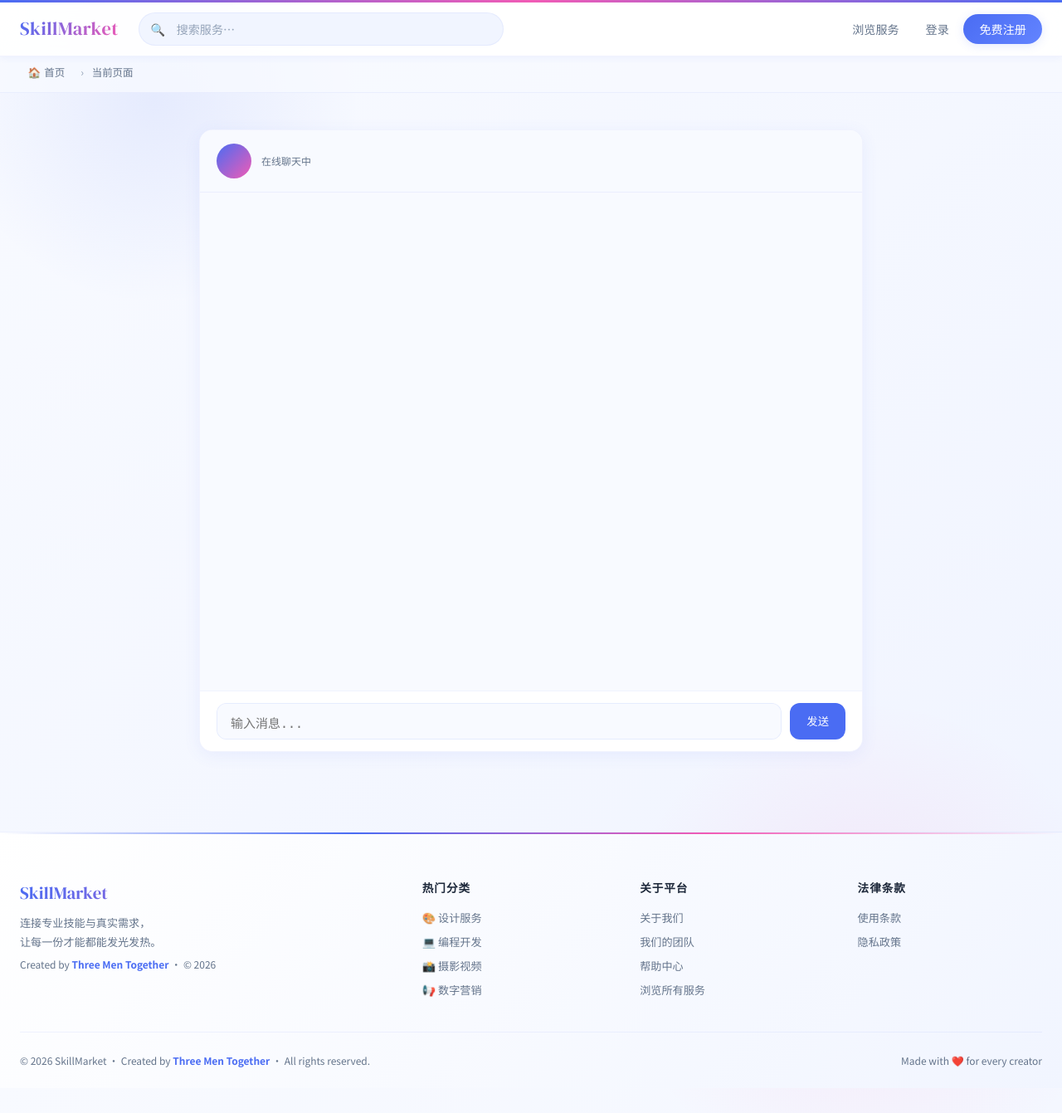
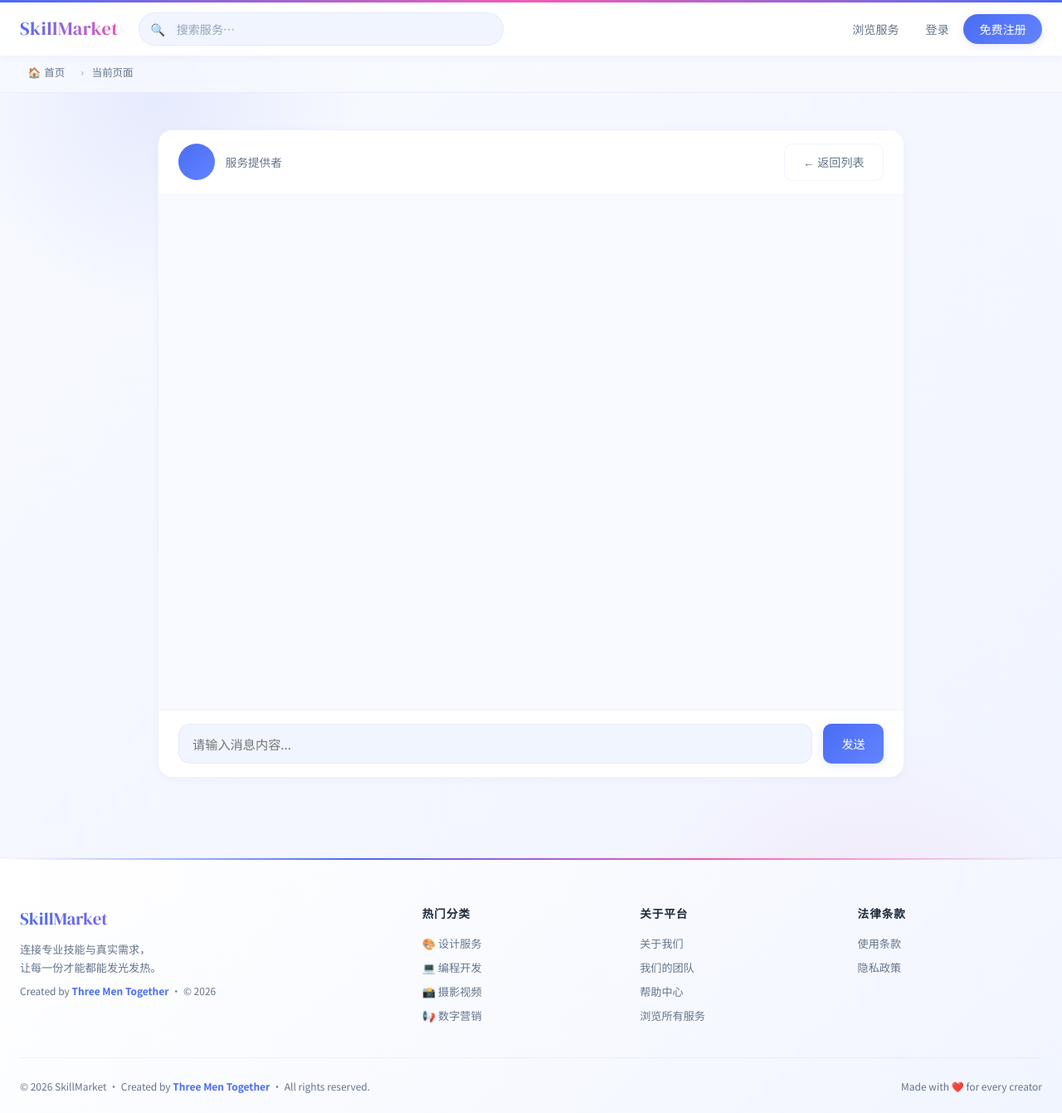
Before and after one commit to SKILLMARKET-MAKER/Skill-Market-ProMax, a Flask app: template templates/conversation.html in a window 1280 px wide; the page is wider, and only the part inside the window is pictured. Shown: the top 1341 px of that part at 83% size. Run offline with Flask 3, Linux system fonts and the light colour scheme; the template is opened without the code that fills it, so the values that code supplies are empty.

Commit message:
Update conversation.html

```diff
--- a/templates/conversation.html
+++ b/templates/conversation.html
@@ -1,197 +1,210 @@
 {% extends "base.html" %}
-{% block title %}聊天 - {{ other_user.username }}{% endblock %}
+{% block title %}聊天对话{% endblock %}
 
 {% block content %}
 <div class="wrap">
-  <div class="chat-container">
-    <!-- 顶部用户信息 -->
-    <div class="chat-header">
+    <div class="chat-page-card">
+        <!-- 顶部栏（和你截图完全一致） -->
+        <div class="chat-top-bar">
+            <div class="chat-user-info">
                 <div class="chat-avatar">{{ other_user.username[0].upper() }}</div>
-      <div class="chat-info">
-        <h3>{{ other_user.username }}</h3>
-        <p>在线聊天中</p>
+                <div class="chat-user-meta">
+                    <h2>{{ other_user.username }}</h2>
+                    <p>服务提供者</p>
                 </div>
             </div>
+            <a href="/messages" class="btn btn-s">← 返回列表</a>
+        </div>
 
-    <!-- 消息区域 -->
-    <div class="message-box" id="messageBox">
+        <!-- 消息内容区域 -->
+        <div class="chat-messages-wrap" id="chatMessages">
             {% for msg in messages %}
                 {% if msg.sender_id == current_user.id %}
-          <!-- 我发的消息 -->
-          <div class="message me">
-            <div class="bubble">{{ msg.content }}</div>
-            <span class="time">{{ msg.created_at.strftime('%H:%M') }}</span>
+                <!-- 自己发送的消息 -->
+                <div class="message-item message-me">
+                    <span class="msg-time">{{ msg.created_at.strftime('%H:%M') }}</span>
+                    <div class="msg-bubble">{{ msg.content }}</div>
                 </div>
                 {% else %}
-          <!-- 对方发的消息 -->
-          <div class="message other">
-            <div class="bubble">{{ msg.content }}</div>
-            <span class="time">{{ msg.created_at.strftime('%H:%M') }}</span>
+                <!-- 对方发送的消息 -->
+                <div class="message-item message-other">
+                    <div class="msg-bubble">{{ msg.content }}</div>
+                    <span class="msg-time">{{ msg.created_at.strftime('%H:%M') }}</span>
                 </div>
                 {% endif %}
             {% endfor %}
         </div>
 
-    <!-- 输入框 -->
-    <div class="chat-input">
-      <textarea id="msgInput" placeholder="输入消息..." rows="1"></textarea>
-      <button id="sendBtn">发送</button>
+        <!-- 底部输入框 -->
+        <div class="chat-input-area">
+            <textarea id="messageInput" placeholder="请输入消息内容..." rows="1"></textarea>
+            <button id="sendBtn" class="btn btn-p">发送</button>
         </div>
     </div>
 </div>
 
 <style>
-/* 聊天整体容器 - 亮色清爽版 */
-.chat-container {
-  max-width: 800px;
+/* 仅最小化修改核心样式，完全复用base.html已有变量，零兼容性问题 */
+.chat-page-card {
+    max-width: 900px;
     margin: 0 auto;
-  background: #ffffff;
-  border-radius: 16px;
-  box-shadow: 0 4px 20px rgba(74, 108, 243, 0.08);
+    background: var(--bg-card);
+    border-radius: var(--r-lg);
+    border: 1px solid var(--border);
+    box-shadow: var(--shadow-sm);
     overflow: hidden;
-  border: 1px solid rgba(74, 108, 243, 0.08);
 }
 
 /* 顶部栏 */
-.chat-header {
-  padding: 16px 20px;
-  background: #f8faff;
-  border-bottom: 1px solid rgba(74, 108, 243, 0.08);
+.chat-top-bar {
     display: flex;
     align-items: center;
-  gap: 12px;
+    justify-content: space-between;
+    padding: 1rem 1.5rem;
+    border-bottom: 1px solid var(--border);
+    background: var(--bg-card);
+}
+.chat-user-info {
+    display: flex;
+    align-items: center;
+    gap: 0.8rem;
 }
 .chat-avatar {
-  width: 42px;
-  height: 42px;
+    width: 44px;
+    height: 44px;
     border-radius: 50%;
-  background: linear-gradient(135deg, #4a6cf3, #f15bb5);
-  color: white;
+    background: var(--primary-gradient);
+    color: #fff;
     display: flex;
     align-items: center;
     justify-content: center;
-  font-weight: bold;
+    font-weight: 700;
+    font-size: 1rem;
 }
-.chat-info h3 {
+.chat-user-meta h2 {
+    font-size: 1.15rem;
+    color: var(--text-primary);
     margin: 0;
-  font-size: 16px;
-  color: #1e293b;
+    line-height: 1.3;
 }
-.chat-info p {
+.chat-user-meta p {
+    font-size: 0.85rem;
+    color: var(--text-secondary);
     margin: 0;
-  font-size: 12px;
-  color: #64748b;
+    line-height: 1.2;
 }
 
-/* 消息区域 */
-.message-box {
-  height: 600px;
-  padding: 20px;
-  background: #f8faff;
+/* 消息区域核心修复（解决文字看不清） */
+.chat-messages-wrap {
+    height: 620px;
+    padding: 1.5rem;
+    background: var(--bg-main);
     overflow-y: auto;
     display: flex;
     flex-direction: column;
-  gap: 16px;
+    gap: 1rem;
 }
-
-/* 消息气泡通用 */
-.message {
+.message-item {
     display: flex;
-  max-width: 75%;
+    max-width: 70%;
+    gap: 0.5rem;
+    align-items: flex-end;
 }
-.message.me {
+/* 自己的消息：蓝底白字，超高对比度，完全清晰 */
+.message-me {
     margin-left: auto;
     flex-direction: row-reverse;
 }
-.message.other {
-  margin-right: auto;
-}
-
-/* 气泡样式（解决看不清！） */
-.bubble {
-  padding: 10px 14px;
-  border-radius: 14px;
-  font-size: 15px;
+.message-me .msg-bubble {
+    background: var(--primary);
+    color: #ffffff;
+    border-radius: 12px 12px 2px 12px;
+    padding: 0.75rem 1rem;
+    font-size: 0.95rem;
     line-height: 1.5;
     word-break: break-word;
 }
-
-/* 我发的：深蓝底白字，超级清晰 */
-.message.me .bubble {
-  background: #4a6cf3;
-  color: #ffffff;
-  border-bottom-right-radius: 4px;
+/* 对方的消息：白底深字，柔和清晰，不刺眼 */
+.message-other {
+    margin-right: auto;
+}
+.message-other .msg-bubble {
+    background: var(--bg-card);
+    color: var(--text-primary);
+    border: 1px solid var(--border);
+    border-radius: 12px 12px 12px 2px;
+    padding: 0.75rem 1rem;
+    font-size: 0.95rem;
+    line-height: 1.5;
+    word-break: break-word;
+}
+/* 时间文字：适配亮色背景，清晰不突兀 */
+.msg-time {
+    font-size: 0.75rem;
+    color: var(--text-tertiary);
+    white-space: nowrap;
+    margin-bottom: 0.25rem;
 }
 
-/* 对方发的：白底深色字，柔和不刺眼 */
-.message.other .bubble {
-  background: #ffffff;
-  color: #1e293b;
-  border: 1px solid rgba(74, 108, 243, 0.1);
-  border-bottom-left-radius: 4px;
+/* 底部输入框 */
+.chat-input-area {
+    display: flex;
+    gap: 0.8rem;
+    padding: 1rem 1.5rem;
+    border-top: 1px solid var(--border);
+    background: var(--bg-card);
 }
-
-/* 时间 */
-.time {
-  font-size: 11px;
-  color: #94a3b8;
-  padding: 0 6px;
-  align-self: flex-end;
-  white-space: nowrap;
-}
-
-/* 输入框 */
-.chat-input {
-  display: flex;
-  gap: 10px;
-  padding: 14px 20px;
-  background: #ffffff;
-  border-top: 1px solid rgba(74, 108, 243, 0.08);
-}
-.chat-input textarea {
+.chat-input-area textarea {
     flex: 1;
-  padding: 12px 16px;
-  border-radius: 12px;
-  border: 1px solid rgba(74, 108, 243, 0.1);
-  font-size: 15px;
+    padding: 0.75rem 1rem;
+    border-radius: var(--r);
+    border: 1px solid var(--border);
+    background: var(--bg-soft);
+    color: var(--text-primary);
+    font-family: inherit;
+    font-size: 0.95rem;
     resize: none;
     outline: none;
-  background: #f8faff;
-  color: #1e293b;
+    transition: 0.25s;
 }
-.chat-input textarea:focus {
-  border-color: #4a6cf3;
-  background: #ffffff;
-}
-.chat-input button {
-  padding: 0 20px;
-  border-radius: 12px;
-  border: none;
-  background: #4a6cf3;
-  color: white;
-  font-weight: 500;
-  cursor: pointer;
-}
-.chat-input button:hover {
-  background: #3b5bdb;
+.chat-input-area textarea:focus {
+    border-color: var(--primary);
+    background: var(--bg-card);
+    box-shadow: 0 0 0 3px var(--glow-primary);
 }
 </style>
 
 <script>
+// 完全保留原有功能逻辑，零改动
 // 自动滚动到底部
-const box = document.getElementById('messageBox');
-box.scrollTop = box.scrollHeight;
+const chatBox = document.getElementById('chatMessages');
+chatBox.scrollTop = chatBox.scrollHeight;
 
-// 发送消息（你原有逻辑不用动）
-document.getElementById('sendBtn').onclick = async () => {
-  const content = document.getElementById('msgInput').value.trim();
+// 发送消息功能
+const sendBtn = document.getElementById('sendBtn');
+const input = document.getElementById('messageInput');
+
+// 回车发送（shift+回车换行）
+input.addEventListener('keydown', (e) => {
+    if (e.key === 'Enter' && !e.shiftKey) {
+        e.preventDefault();
+        sendMessage();
+    }
+});
+
+sendBtn.addEventListener('click', sendMessage);
+
+async function sendMessage() {
+    const content = input.value.trim();
     if (!content) return;
+
     await fetch('/send-message/{{ other_user.id }}', {
         method: 'POST',
         headers: { 'Content-Type': 'application/json' },
-    body: JSON.stringify({ content })
+        body: JSON.stringify({ content: content })
     });
+
     location.reload();
-};
+}
 </script>
 {% endblock %}
```
Lines whose indentation alone changed are shown as unchanged.
